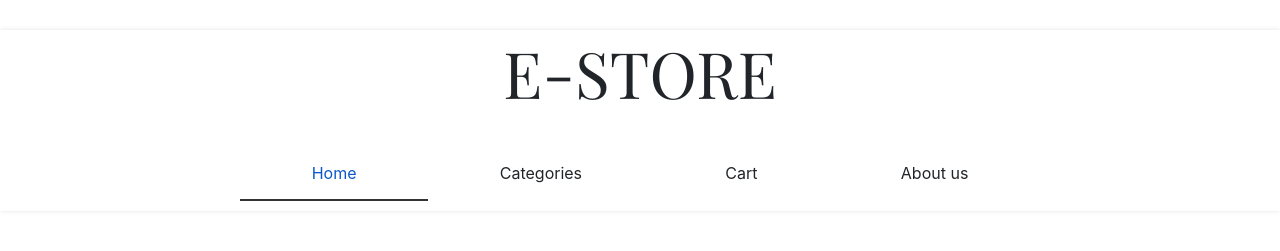
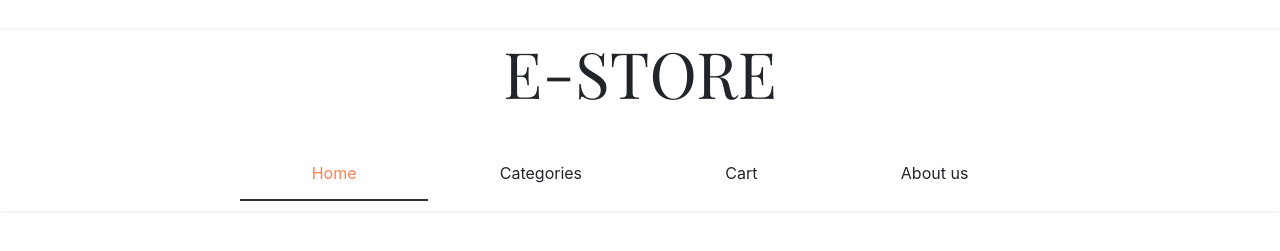
Before and after one commit to vaivodeieva/project-22.10.21, a React (Create React App) app: page / in a window 1280 px wide. In both pictures the pointer is over the link "Home". Shown: the top 251 px of the page. Built offline with nearby package versions, Linux system fonts and the light colour scheme.

Commit message:
Update Header.css

```diff
--- a/src/Assets/Css/Header.css
+++ b/src/Assets/Css/Header.css
@@ -8,6 +8,11 @@
 a {
     text-decoration: none;
     color: inherit;
+}
+
+a:hover {
+    color: coral;
+
 }
 
 /* body {
```
